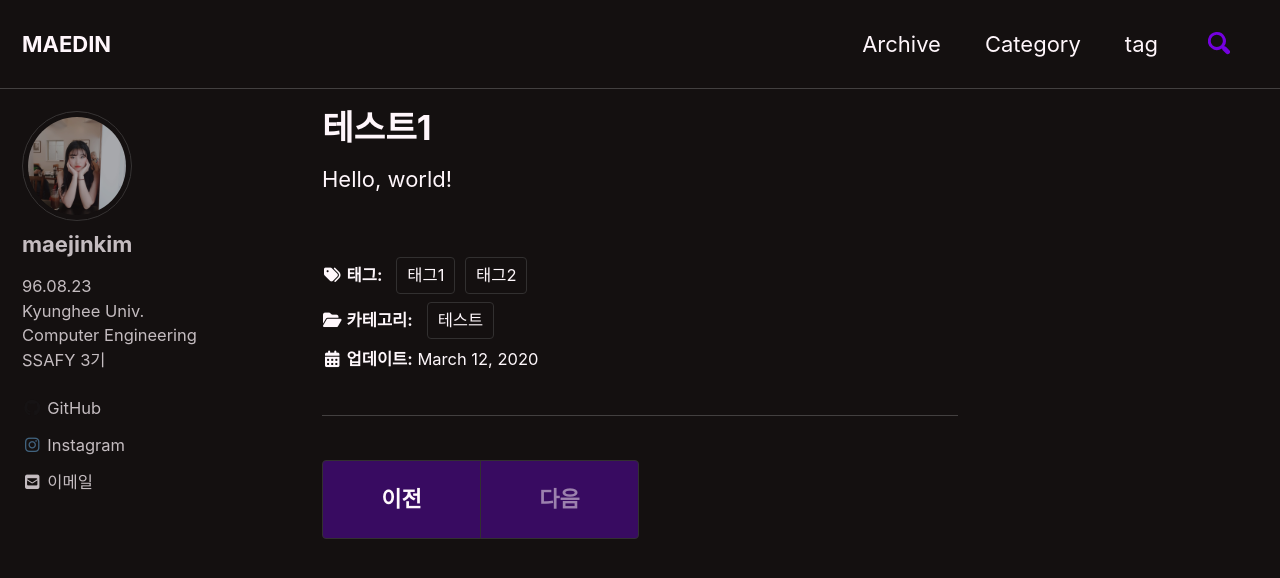
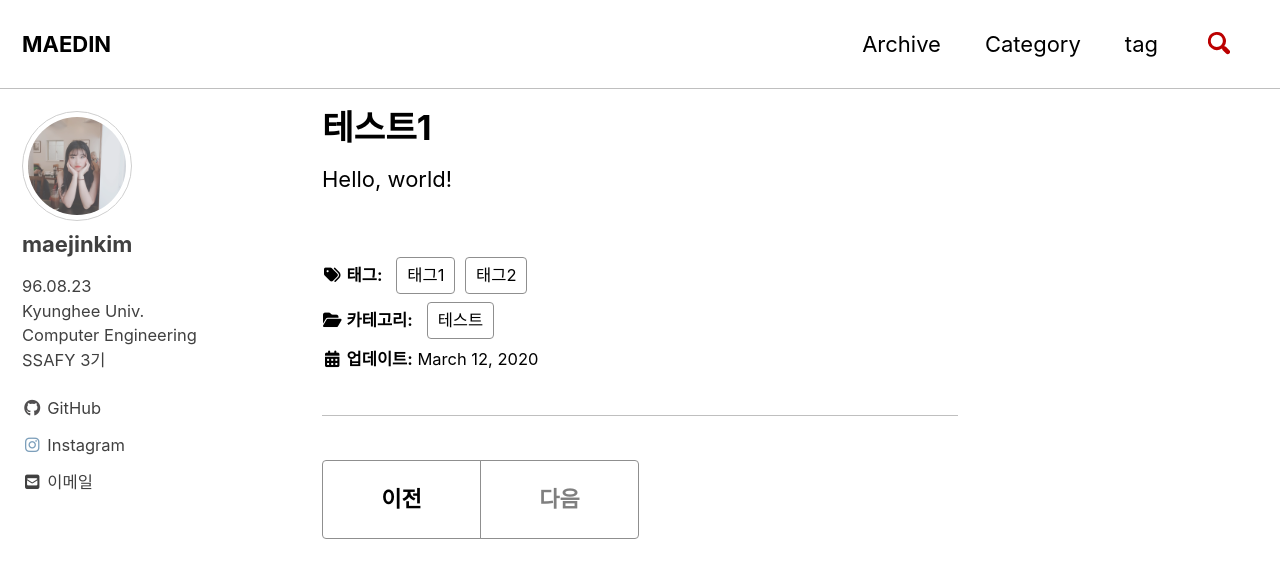
Before and after one commit to maejinkim/maejinkim.github.io, a Jekyll site: the page built from _posts/2020-03-12-테스트1.md, in a window 1280 px wide and 900 px high. Shown: the top 578 px of the window. Built offline with Jekyll 4.4.1, drawn with Linux system fonts in a browser that asks for light colours; cached includes are drawn as plain includes; nearby versions of some CDN libraries.

Commit message:
테마 변경

```diff
--- a/_config.yml
+++ b/_config.yml
@@ -12,7 +12,7 @@
 
 # theme                  : "minimal-mistakes-jekyll"
 # remote_theme           : "mmistakes/minimal-mistakes"
-minimal_mistakes_skin    : "neon" # "air", "aqua", "contrast", "dark", "dirt", "neon", "mint", "plum", "sunrise"
+minimal_mistakes_skin    : "contrast" # "air", "aqua", "contrast", "dark", "dirt", "neon", "mint", "plum", "sunrise"
 
 # Site Settings
 locale                   : "ko"
--- a/_sass/minimal-mistakes/skins/_contrast.scss
+++ b/_sass/minimal-mistakes/skins/_contrast.scss
@@ -5,10 +5,10 @@
 /* Colors */
 $text-color: #000 !default;
 $muted-text-color: $text-color !default;
-$primary-color: #ff0000 !default;
+$primary-color: #bc0000 !default;
 $border-color: mix(#fff, $text-color, 75%) !default;
 $footer-background-color: #000 !default;
-$link-color: #0000ff !default;
+$link-color: #00a88c !default;
 $masthead-link-color: $text-color !default;
 $masthead-link-color-hover: $text-color !default;
 $navicon-link-color-hover: mix(#fff, $text-color, 80%) !default;
--- a/_sass/minimal-mistakes/skins/_neon.scss
+++ b/_sass/minimal-mistakes/skins/_neon.scss
@@ -5,7 +5,7 @@
 /* Colors */
 $background-color: #141010 !default;
 $text-color: #fff6fb !default;
-$primary-color: #7401DF !default;
+$primary-color: #FF98A3 !default;
 $border-color: mix(#fff, $background-color, 20%) !default;
 $code-background-color: mix(#000, $background-color, 15%) !default;
 $code-background-color-dark: mix(#000, $background-color, 20%) !default;
@@ -44,7 +44,7 @@ $base0f: #cc6633 !default;
 /* next/previous buttons */
 .pagination--pager {
   color: $text-color;
-  background-color: #380B61;
+  background-color: #F7819F;
   border-color: transparent;
 
   &:visited {
```
Also changed, not shown: 2 other files.
